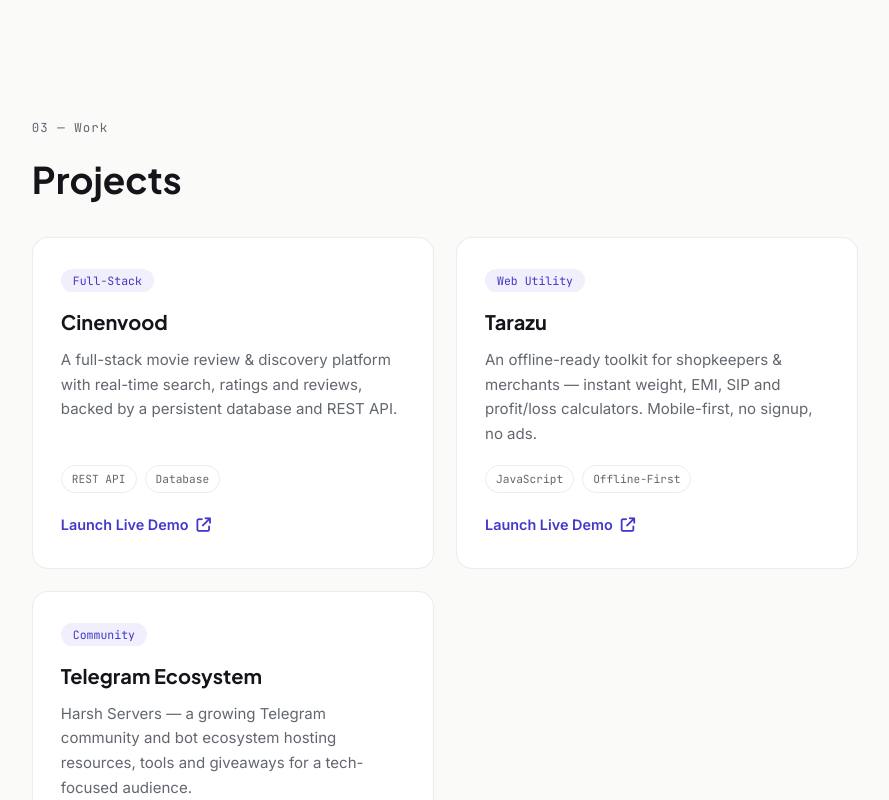
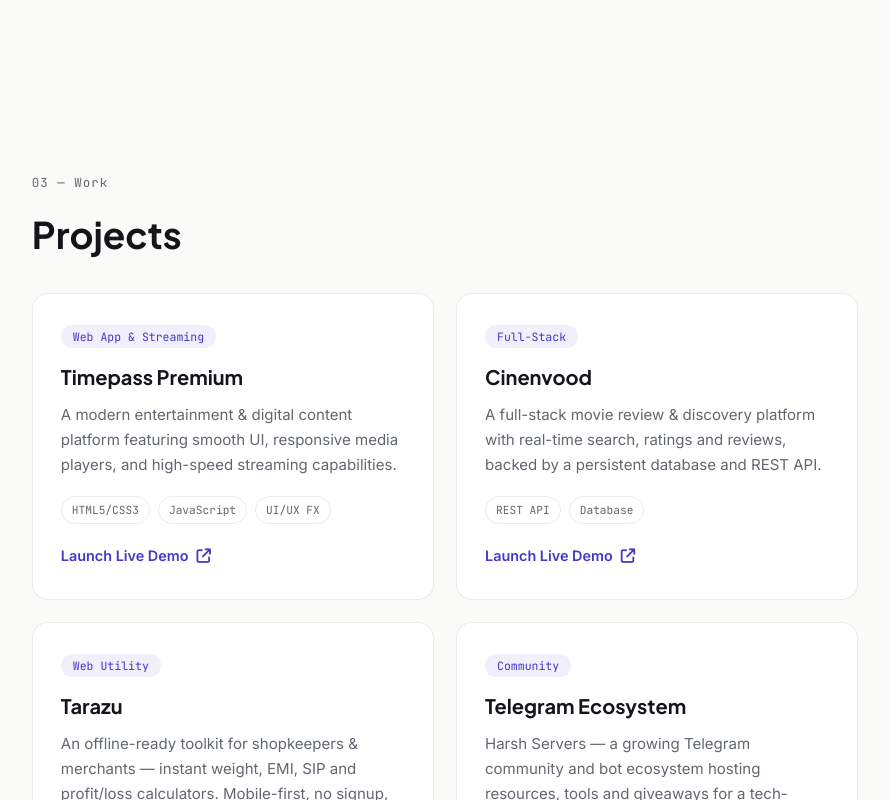
Before and after one commit to Dev-Harshupadhyay/Harsh, a plain HTML site: page index.html in a window 1280 px wide. Shown: the part 1787-2587 px from the top of the page, without its empty margins (195-1084 px from the left). Drawn offline with Linux system fonts and the light colour scheme.

Commit message:
Revise About section and add Timepass Premium project
Updated the 'About' section to reflect current studies and skills. Added a new project 'Timepass Premium' with details and a live demo link.

```diff
--- a/index.html
+++ b/index.html
@@ -49,13 +49,13 @@
   </div>
 </section>
 
-<!-- ABOUT -->
+<!-- ABOUT (UPDATED) -->
 <section id="about" class="section reveal">
   <p class="section-eyebrow">01 — About</p>
   <h2 class="section-title">Who I am</h2>
-  <p class="about-text">I'm a BCA student who didn't want to wait until 3rd year to build a
-    3rd-year-level portfolio — so I'm building it now, project by project, and shipping
-    everything live rather than leaving it as a local demo.</p>
+  <p class="about-text">
+    I am currently a 1st-year BCA student actively mastering full-stack web development. Instead of relying solely on classroom theory, I focus on building real-world software, writing automation scripts, and launching live production web apps. Driven by continuous learning, I am rapidly evolving into a full-fledged Full-Stack Engineer.
+  </p>
 </section>
 
 <!-- TECH STACK -->
@@ -110,6 +110,22 @@
   <h2 class="section-title">Projects</h2>
 
   <div class="projects-grid">
+    <article class="project-card reveal">
+      <div class="project-head">
+        <span class="project-tag">Web App & Streaming</span>
+      </div>
+      <h3>Timepass Premium</h3>
+      <p>A modern entertainment &amp; digital content platform featuring smooth UI, responsive media players, and high-speed streaming capabilities.</p>
+      <div class="tech-badges">
+        <span>HTML5/CSS3</span>
+        <span>JavaScript</span>
+        <span>UI/UX FX</span>
+      </div>
+      <a href="https://timeplns.netlify.app" target="_blank" rel="noopener" class="project-link" data-toast="Opening Timepass Premium...">
+        Launch Live Demo <i class="fas fa-arrow-up-right-from-square"></i>
+      </a>
+    </article>
+
     <article class="project-card reveal">
       <div class="project-head">
         <span class="project-tag">Full-Stack</span>
```
